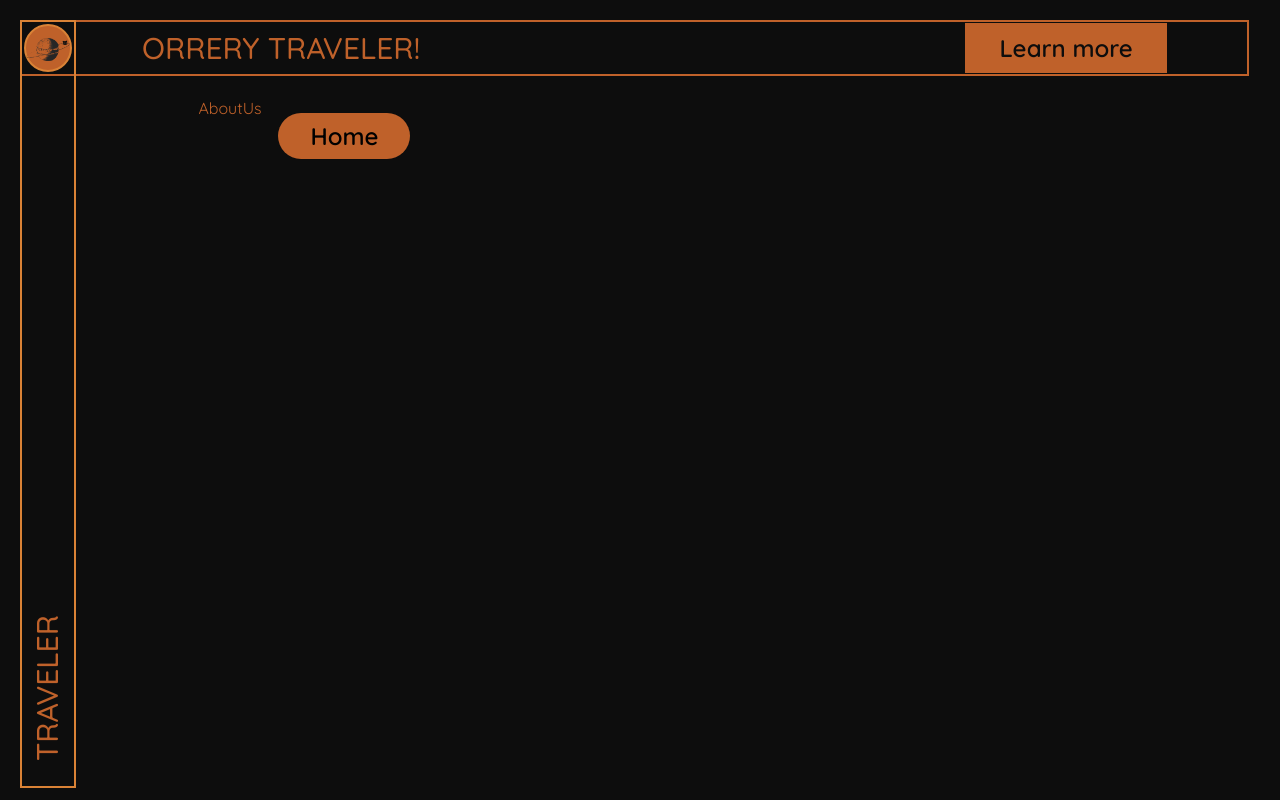
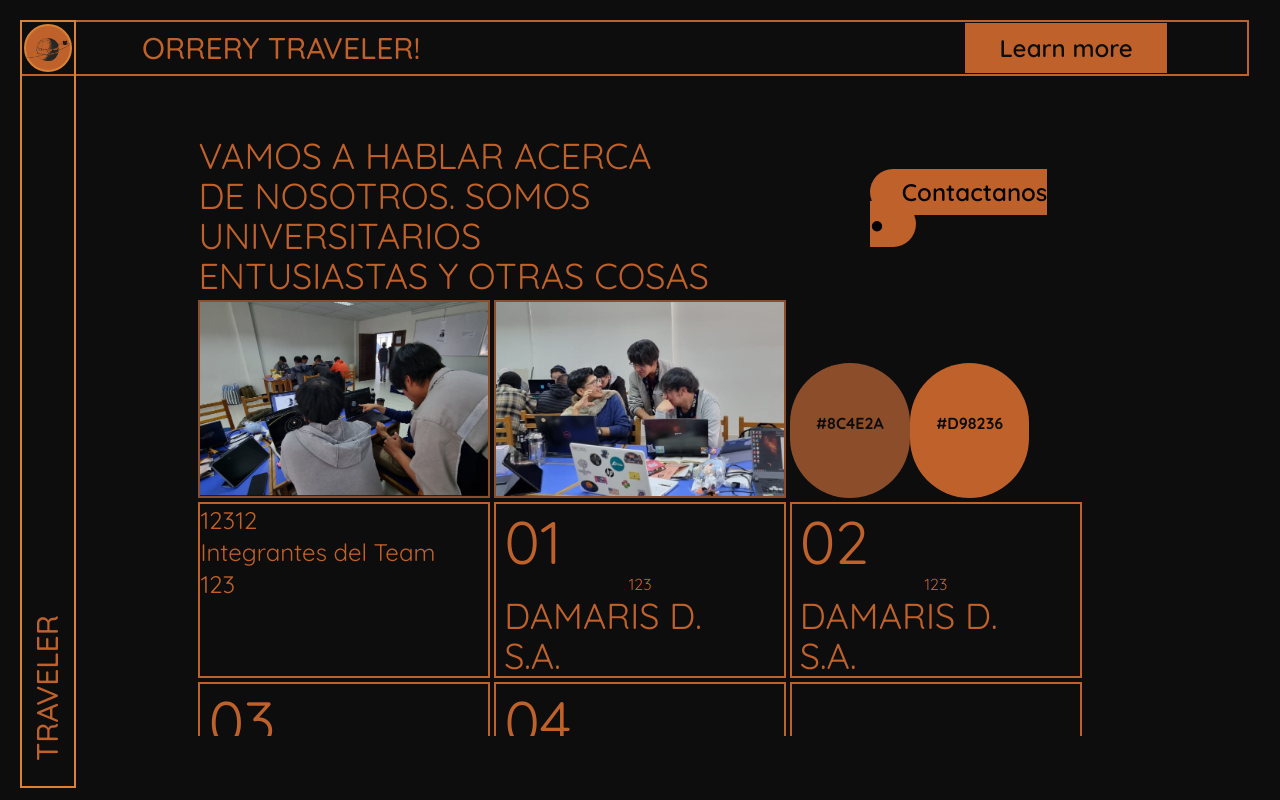
Before and after one commit to hndrkm/Travel_OrreryTraveler, a React (Vite) app: page /aboutus in a window 1280 px wide. Built offline with nearby package versions, Linux system fonts and the light colour scheme.

Commit message:
pagina aboutUs maquetado

```diff
--- a/src/pages/AboutUs.jsx
+++ b/src/pages/AboutUs.jsx
@@ -1,10 +1,83 @@
 import Boton from "../components/Boton"
+
+import img1 from '/img/aboutUs/img1.png'
+import img2 from '/img/aboutUs/img2.png'
 
 const AboutUs = () => {
   return (
     <>
-        <div className="text-primary">AboutUs</div>
-        <Boton ruta ='/'>Home</Boton>
+        <div className="grid grid-cols-3 gap-1 mt-10">
+          <div className="col-span-2 text-primary text-4xl">
+            <h1>VAMOS A HABLAR ACERCA</h1>
+            <h1>DE NOSOTROS. SOMOS UNIVERSITARIOS</h1>
+            <h1>ENTUSIASTAS Y OTRAS COSAS</h1>
+          </div>
+          <div className="col-span-1 pt-10">
+            <Boton ruta='https://discord.gg/SXRqWqkXnt' >Contactanos ●</Boton>
+          </div>
+
+            <div className="col-start-1 border-2 border-secondary">
+              <img src={img1} alt="imagen1" />
+            </div>
+            <div className="col-start-2 border-2 border-secondary">
+            <img src={img2} alt="imagen2" />
+            </div>
+            <div className="grid col-start-3 text-black">
+              <div className=" rounded-full bg-secondary row-start-2 text-center font-bold ">
+                <br />
+                <br />
+                #8C4E2A
+              </div>
+              <div className="rounded-full bg-primary row-start-2 text-center font-bold">
+                <br />
+                <br />
+                #D98236
+              </div>
+              <div className="col-auto  row-start-2">
+
+              </div>
+            </div>
+
+            <div className="border-2 border-primary text-primary text-2xl grid-rows-3">
+            <div className="text-primary">12312</div>
+              <div className="text-primary">Integrantes del Team</div>
+              <div className="text-primary">123</div>
+            </div>
+            <div className="border-2 border-primary grid-rows-3">
+              <div className="text-primary text-6xl ms-2 mt-2">01</div>
+              <div className="text-primary text-center">123</div>
+              <div className="text-primary ms-2 text-4xl">DAMARIS D.
+                <br />
+                S.A.
+              </div>
+            </div>
+            <div className="border-2 border-primary grid-rows-3">
+              <div className="text-primary text-6xl ms-2 mt-2">02</div>
+              <div className="text-primary text-center">123</div>
+              <div className="text-primary ms-2 text-4xl">DAMARIS D.
+                <br />
+                S.A.
+              </div>
+            </div>
+            <div className="border-2 border-primary grid-rows-3">
+              <div className="text-primary text-6xl ms-2 mt-2">03</div>
+              <div className="text-primary text-center">123</div>
+              <div className="text-primary ms-2 text-4xl">DAMARIS D.
+                <br />
+                S.A.
+              </div>
+            </div>
+            <div className="border-2 border-primary grid-rows-3">
+              <div className="text-primary text-6xl ms-2 mt-2">04</div>
+              <div className="text-primary text-center">123</div>
+              <div className="text-primary ms-2 text-4xl">DAMARIS D.
+                <br />
+                S.A.
+              </div>
+            </div>
+            <div className="border-2 border-primary"></div>
+
+        </div>
     </>
   )
 }
```
Also changed, not shown: public/img/aboutUs/img1.png (added), public/img/aboutUs/img2.png (added).
